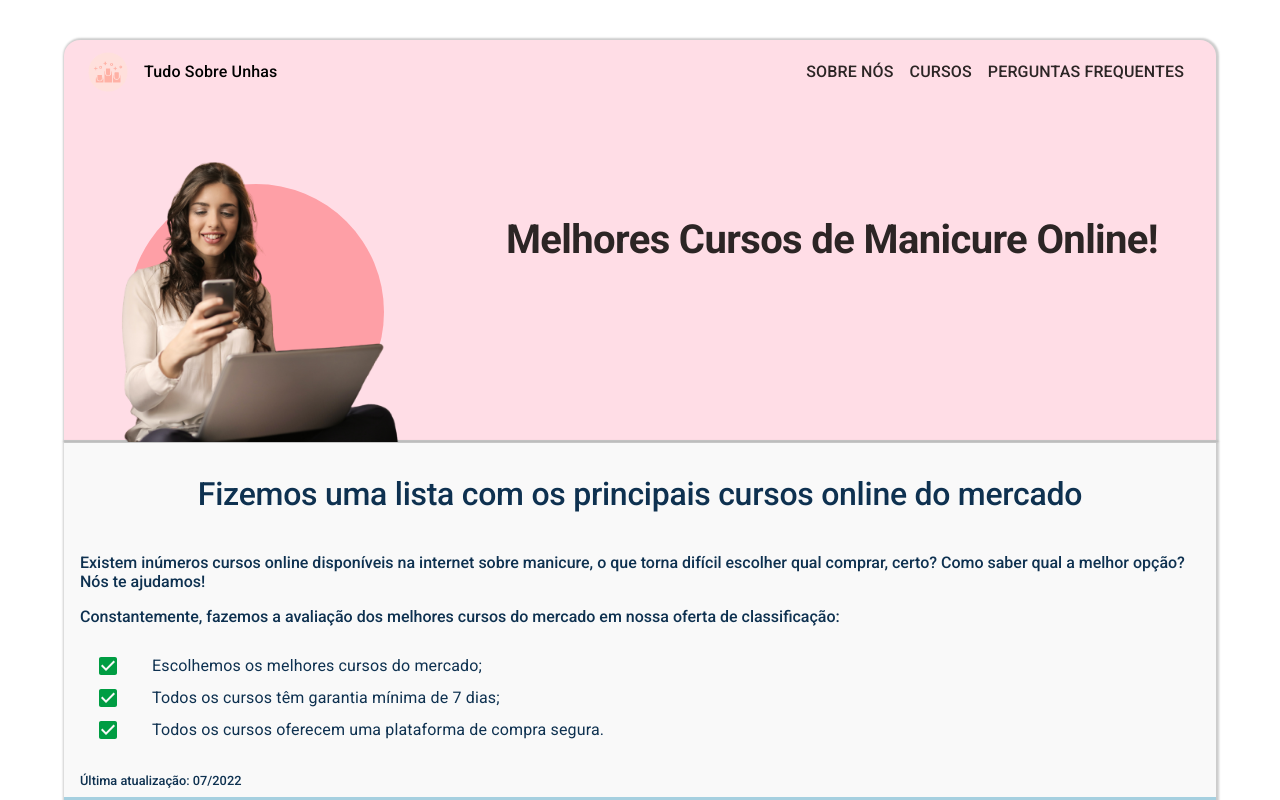
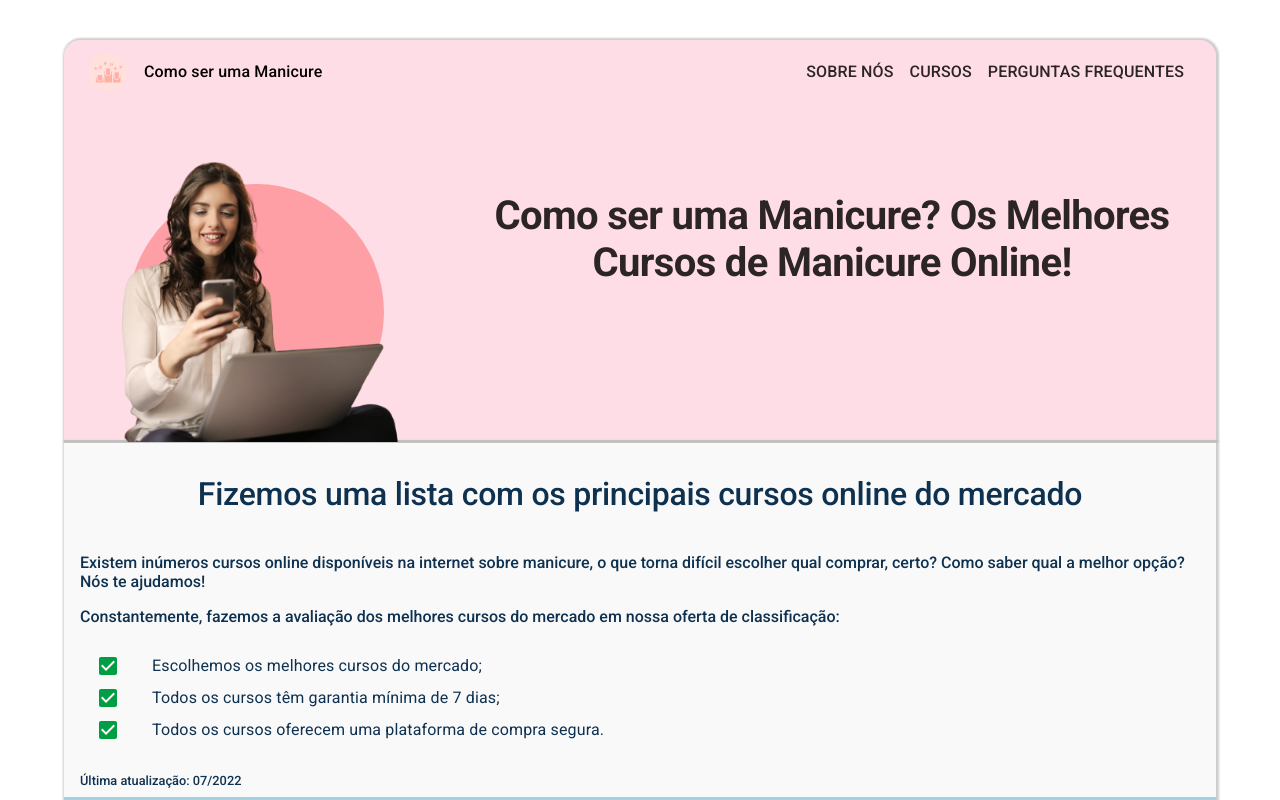
Before and after one commit to daviteixeira-btm/beleza, a React (Create React App) app: page / in a window 1280 px wide. Shown: the top 800 px of the page. Built offline with nearby package versions, Linux system fonts and the light colour scheme.

Commit message:
alteração no título

```diff
--- a/src/components/Footer/Footer.js
+++ b/src/components/Footer/Footer.js
@@ -25,7 +25,7 @@
             fontFamily: "Roboto",
           }}
         >
-          © 2022. tudosobreunhas.com.br. Todos os direitos reservados.
+          © 2022. comoserumamanicure.com.br. Todos os direitos reservados.
         </Typography>
       </Grid>
     </Grid>
--- a/src/components/Menus/MainMenu.js
+++ b/src/components/Menus/MainMenu.js
@@ -102,23 +102,23 @@
                                 <MenuIcon />
                             </IconButton>
 
-                            <Avatar alt="Logo da tudosobreunhas.com" src={logo} />
+                            <Avatar alt="Logo da comoserumamanicure.com.br" src={logo} />
 
                             <Typography
                                 width="100%"
-                                align="right"
+                                align="center"
                                 component="li"
                                 color="#2c2525"
                                 fontFamily="Roboto"
                                 fontWeight="bold"
                             >
-                                Tudo Sobre Unhas
+                                Como ser uma Manicure
                             </Typography>
                         </Hidden>
                         <Hidden smDown>
 
                             <Link underline="none" href="#inicio">
-                                <Avatar alt="Logo do Tudo Sobre Unhas" src={logo} />
+                                <Avatar alt="Logo do Como ser uma Manicure" src={logo} />
                             </Link>
 
                             <Typography
@@ -131,7 +131,7 @@
                                     paddingLeft: "1rem"
                                 }}
                             >
-                                Tudo Sobre Unhas
+                                Como ser uma Manicure
                             </Typography>
 
                             <Link underline="none" href="#sobre" sx={{color: "#2c2525"}}>
--- a/src/components/Section/FirstSection.js
+++ b/src/components/Section/FirstSection.js
@@ -69,7 +69,7 @@
             fontFamily: "Roboto"
           }}
         >
-          Melhores Cursos de Manicure Online!
+          Como ser uma Manicure? Os Melhores Cursos de Manicure Online!
         </Typography>
       </Grid>
     </Grid>
```
